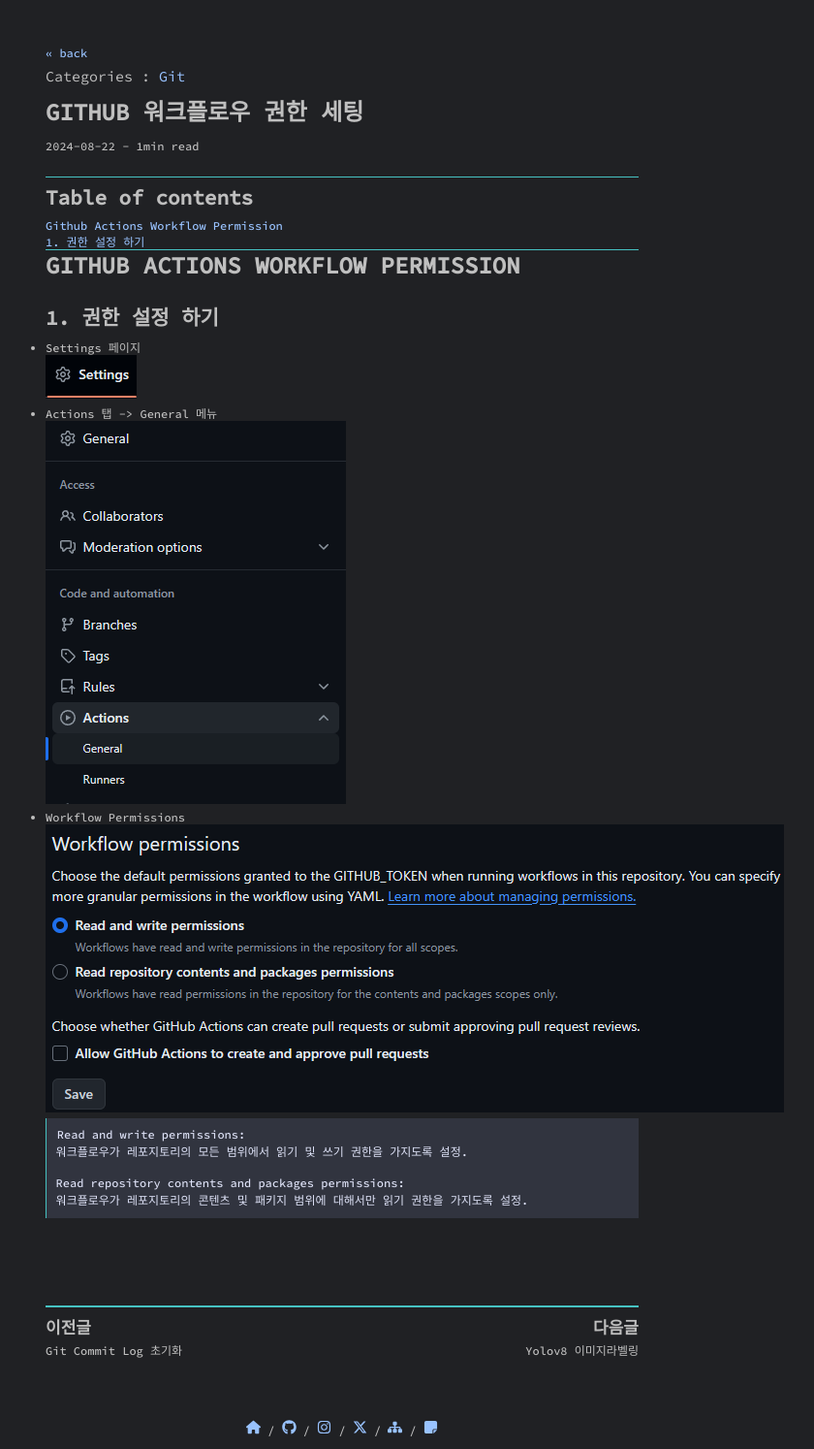
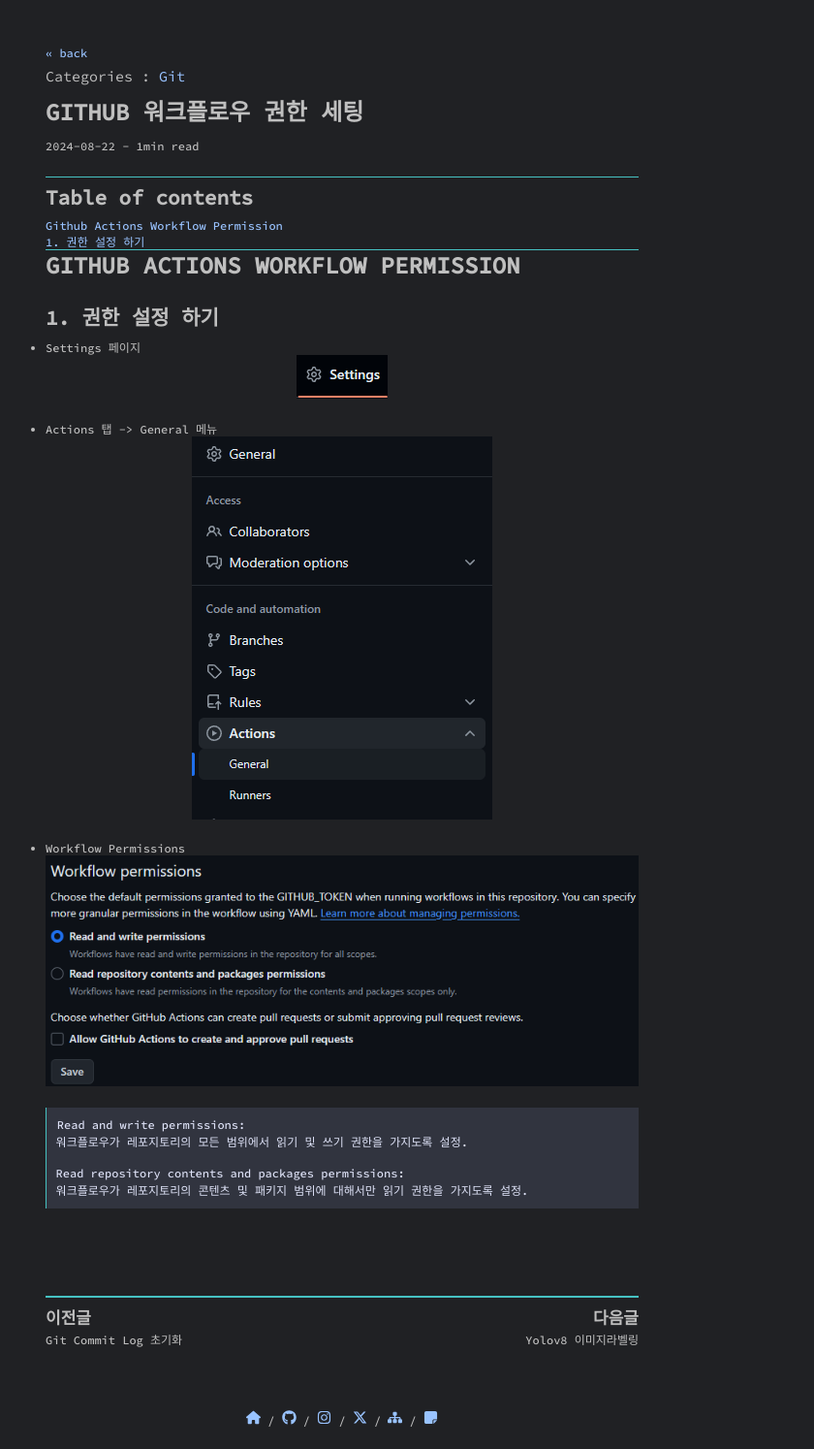
Before and after one commit to pozuhtuhv/pozuhtuhv.github.io, a Jekyll site: the page built from _posts/2024-08-22-git-github-workflow-Permissions.md, in a window 1280 px wide. Shown: the whole page at 97% size, without its empty margins (287-1127 px from the left). Built offline with Jekyll 4.4.1, drawn with Linux system fonts in a browser that asks for light colours; some web fonts are replaced; comment, search, counter and statistics services are not loaded.

Commit message:
(edit) css_img

```diff
--- a/_sass/_main.scss
+++ b/_sass/_main.scss
@@ -86,7 +86,8 @@
     overflow-x: auto; // 가로 스크롤 추가
 }
 
-.main img {
+// 포스트 영역 img 적용
+.post img {
   max-width: 100%;
   height: auto;
   display: block;
```
